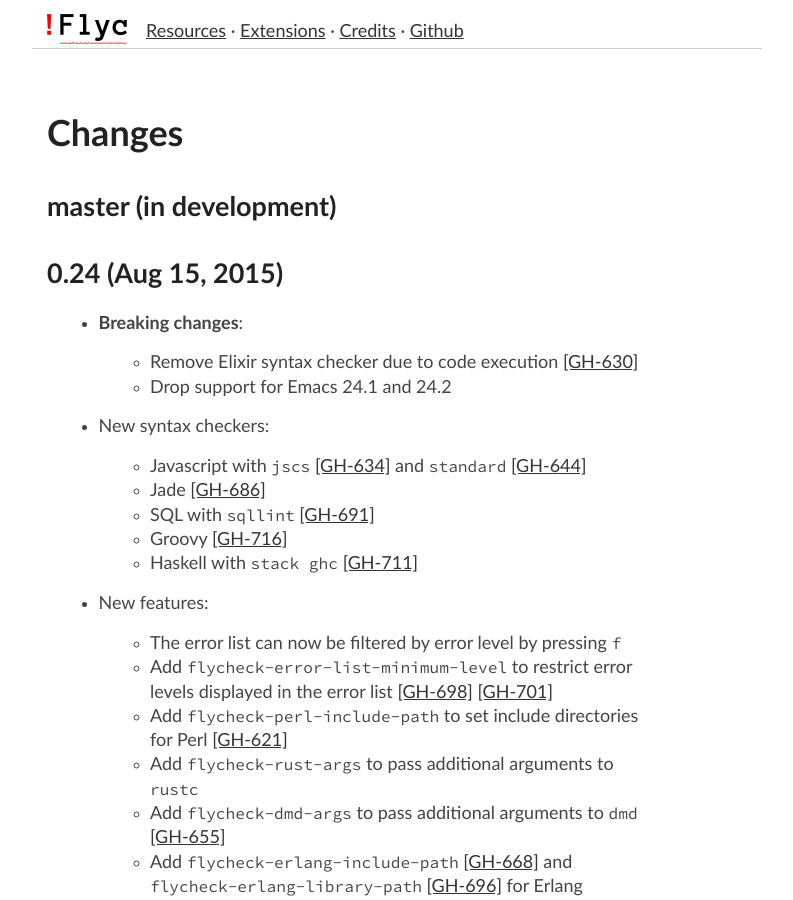
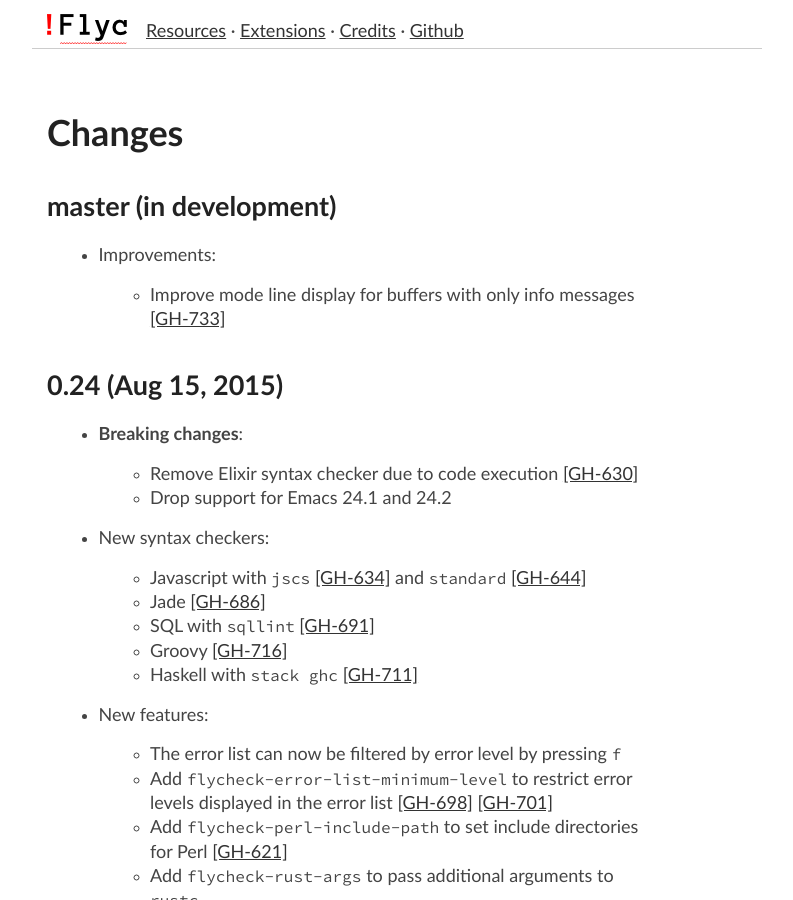
Before and after one commit to cmarqu/flycheck.github.io, a Jekyll site: the page built from changes.md, in a window 1280 px wide and 900 px high. Shown: the whole window, without its empty margins (243-1036 px from the left). Built offline with Jekyll 4.4.1, drawn with Linux system fonts in a browser that asks for light colours.

Commit message:
Update manual from flycheck/flycheck@9ada1b1

```diff
--- a/_includes/changes.md
+++ b/_includes/changes.md
@@ -1,5 +1,9 @@
 master (in development)
 =======================
+
+- Improvements:
+
+  - Improve mode line display for buffers with only info messages [[GH-733]](https://github.com/flycheck/flycheck/issues/733)
 
 0.24 (Aug 15, 2015)
 ===================
```
Also changed, not shown: _includes/credits.md (+1 -1 lines).
